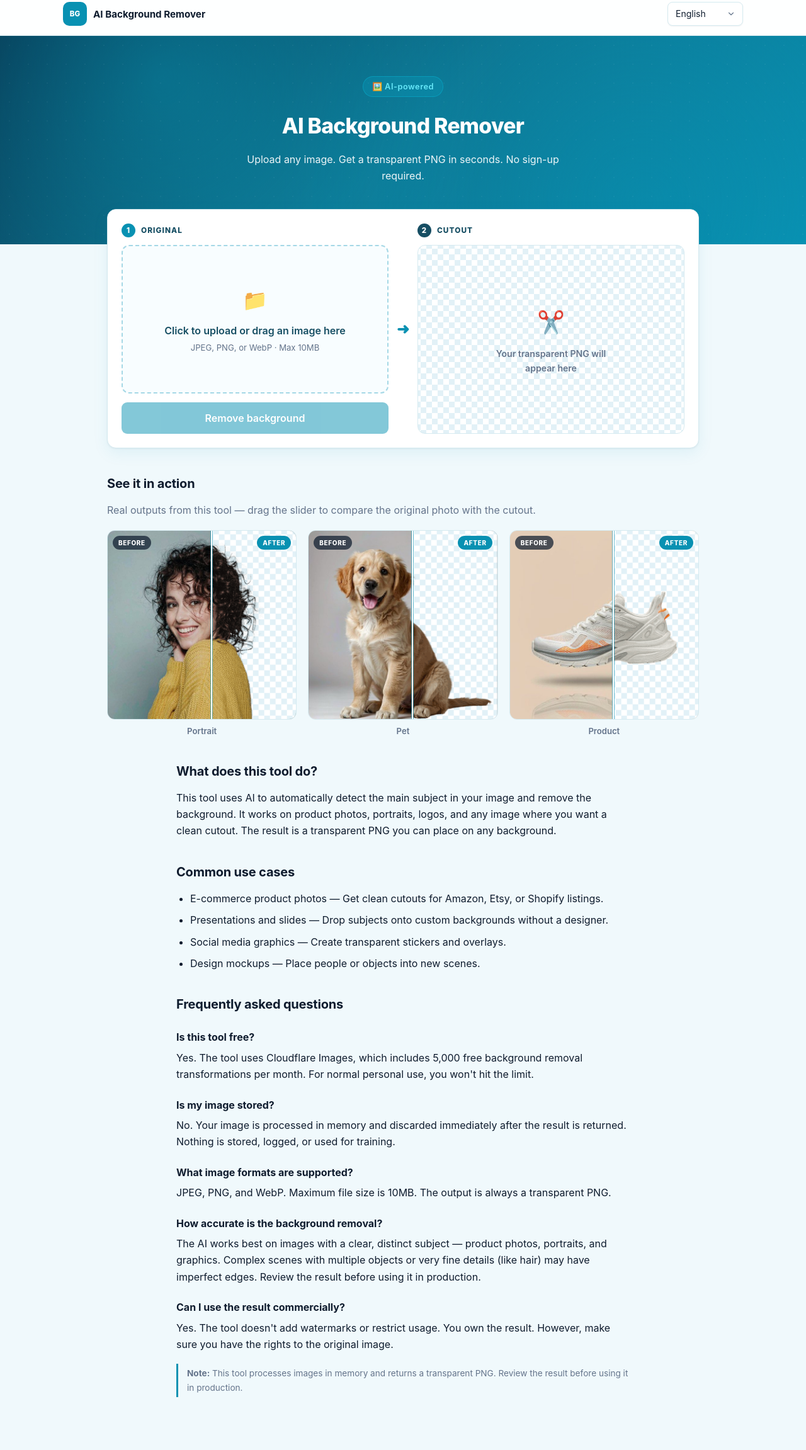
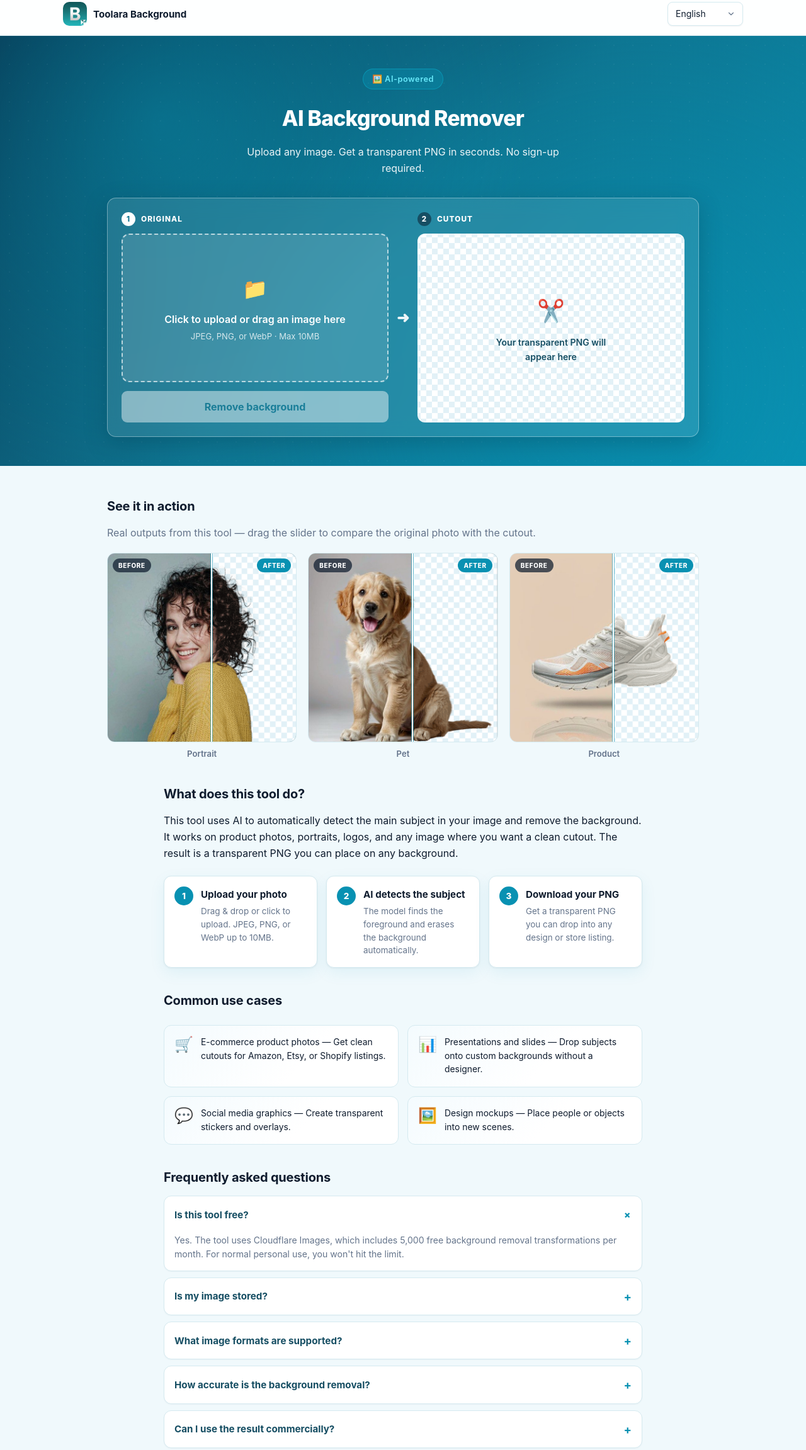
Before and after one commit to lvyafei2026-coder/ai-background-remover, a website: page public/index.html in a window 1280 px wide. Shown: the part 12-2315 px from the top of the page at 63% size. Drawn offline with Linux system fonts and the light colour scheme.

Commit message:
Glass gradient workspace, structured content sections, Toolara Background branding and icon

```diff
--- a/public/css/style.css
+++ b/public/css/style.css
@@ -10,17 +10,17 @@ html { scroll-behavior: smooth; }
 body { margin: 0; font-family: -apple-system, BlinkMacSystemFont, "Segoe UI", "PingFang SC", "Hiragino Sans GB", "Microsoft YaHei", "Noto Sans CJK SC", Roboto, sans-serif; background: var(--bg); color: var(--text); line-height: 1.65; -webkit-font-smoothing: antialiased; }
 .visually-hidden { position: absolute; width: 1px; height: 1px; padding: 0; margin: -1px; overflow: hidden; clip: rect(0,0,0,0); white-space: nowrap; border: 0; }
 
-.hero {
+.topzone {
   position: relative;
   overflow: hidden;
   color: #fff;
-  padding: 64px 20px 96px;
+  padding-bottom: 46px;
   background:
     radial-gradient(circle at 20% 20%, rgba(6,182,212,0.35) 0%, transparent 50%),
     radial-gradient(circle at 80% 80%, rgba(8,145,178,0.40) 0%, transparent 55%),
     linear-gradient(135deg, #082f49 0%, #0e7490 50%, #0891b2 100%);
 }
-.hero::before {
+.topzone::before {
   content: "";
   position: absolute; inset: 0;
   background-image: radial-gradient(rgba(255,255,255,0.07) 1.5px, transparent 1.5px);
@@ -28,7 +28,10 @@ body { margin: 0; font-family: -apple-system, BlinkMacSystemFont, "Segoe UI", "P
   opacity: 0.6;
   pointer-events: none;
 }
-.hero-inner { max-width: 720px; margin: 0 auto; position: relative; z-index: 2; text-align: center; }
+.topzone > * { position: relative; z-index: 2; }
+
+.hero { padding: 52px 20px 34px; }
+.hero-inner { max-width: 720px; margin: 0 auto; text-align: center; }
 .hero-badge {
   display: inline-block;
   background: rgba(6,182,212,0.20);
@@ -44,36 +47,40 @@ body { margin: 0; font-family: -apple-system, BlinkMacSystemFont, "Segoe UI", "P
 .hero h1 { font-size: 2.1rem; margin: 0 0 12px; font-weight: 800; letter-spacing: -0.02em; }
 .hero p { margin: 0 auto; opacity: 0.92; font-size: 1rem; max-width: 560px; }
 
-.wrap { max-width: 980px; margin: -56px auto 0; padding: 0 20px 64px; position: relative; z-index: 2; }
-main.wrap > section:not(.studio):not(.examples-section) { max-width: 720px; margin-left: auto; margin-right: auto; }
+.studio-area { max-width: 980px; margin: 0 auto; padding: 0 20px; }
+.wrap { max-width: 980px; margin: 0 auto; padding: 8px 20px 64px; }
+main.wrap > section { max-width: 760px; margin-left: auto; margin-right: auto; }
+main.wrap > section.examples-section { max-width: none; }
 
-/* ===== Studio: two-panel cutout bench ===== */
+/* ===== Studio: glass two-panel cutout bench on gradient ===== */
 .studio {
   display: grid;
   grid-template-columns: minmax(0, 1fr) 46px minmax(0, 1fr);
   align-items: stretch;
-  background: var(--card);
-  border: 1px solid var(--border);
+  background: rgba(255, 255, 255, 0.10);
+  border: 1px solid rgba(255, 255, 255, 0.35);
   border-radius: var(--radius);
   padding: 22px;
-  box-shadow: var(--shadow);
+  backdrop-filter: blur(14px);
+  -webkit-backdrop-filter: blur(14px);
+  box-shadow: 0 10px 36px rgba(3, 45, 66, 0.28);
 }
 .panel { display: flex; flex-direction: column; min-width: 0; }
 .panel-head {
   display: flex; align-items: center; gap: 9px;
   font-size: 0.74rem; font-weight: 800; letter-spacing: 0.09em; text-transform: uppercase;
-  color: var(--navy); margin-bottom: 12px;
+  color: #fff; margin-bottom: 12px;
 }
 .panel-step {
   width: 22px; height: 22px; flex: 0 0 22px; border-radius: 50%;
-  background: var(--accent); color: #fff;
+  background: #fff; color: var(--accent-dark);
   display: grid; place-items: center; font-size: 0.72rem; font-weight: 800;
 }
-.panel-step.step-alt { background: var(--navy); }
+.panel-step.step-alt { background: var(--navy); color: #fff; }
 .panel-body { flex: 1; display: flex; flex-direction: column; min-height: 0; }
 .panel-arrow {
   display: grid; place-items: center;
-  color: var(--accent); font-size: 1.5rem; font-weight: 800;
+  color: rgba(255,255,255,0.92); font-size: 1.5rem; font-weight: 800;
   user-select: none;
 }
 
@@ -81,44 +88,46 @@ main.wrap > section:not(.studio):not(.examples-section) { max-width: 720px; marg
 .upload-zone {
   flex: 1;
   display: flex; flex-direction: column; justify-content: center;
-  border: 2px dashed #a5d8e6;
+  border: 2px dashed rgba(255, 255, 255, 0.65);
   border-radius: 12px;
   padding: 40px 20px;
   text-align: center;
   cursor: pointer;
   transition: border-color 0.15s, background 0.15s;
-  background: #f8fdff;
+  background: rgba(255, 255, 255, 0.12);
 }
 .upload-zone:hover, .upload-zone.dragover {
-  border-color: var(--accent);
-  background: #ecf9fd;
+  border-color: #fff;
+  background: rgba(255, 255, 255, 0.22);
 }
 .upload-icon { font-size: 2rem; margin-bottom: 8px; }
-.upload-text { font-weight: 600; color: var(--navy); margin-bottom: 4px; }
-.upload-hint { font-size: 0.82rem; color: var(--muted); }
+.upload-text { font-weight: 600; color: #fff; margin-bottom: 4px; }
+.upload-hint { font-size: 0.82rem; color: rgba(255,255,255,0.78); }
 
 /* Preview (left panel after upload) */
 .preview { flex: 1; display: flex; flex-direction: column; cursor: pointer; }
 .preview-img {
   flex: 1; width: 100%; min-height: 0;
   object-fit: contain;
-  border-radius: 12px; border: 2px solid var(--border); background: #f8fafc;
+  border-radius: 12px; border: 2px solid rgba(255,255,255,0.55); background: #f8fafc;
 }
 .preview-change {
   margin-top: 8px; text-align: center;
-  font-size: 0.75rem; font-weight: 600; color: var(--accent);
+  font-size: 0.75rem; font-weight: 600; color: #fff;
+  opacity: 0.9;
 }
 
-button.calc { width: 100%; padding: 15px; margin-top: 14px; background: var(--accent); color: #fff; border: none; border-radius: 9px; font-size: 1rem; font-weight: 600; cursor: pointer; transition: background 0.15s; font-family: inherit; }
-button.calc:hover:not(:disabled) { background: var(--accent-dark); }
-button.calc:disabled { opacity: 0.5; cursor: not-allowed; }
+button.calc { width: 100%; padding: 15px; margin-top: 14px; background: #fff; color: var(--accent-dark); border: none; border-radius: 9px; font-size: 1rem; font-weight: 700; cursor: pointer; transition: background 0.15s, transform 0.1s; font-family: inherit; }
+button.calc:hover:not(:disabled) { background: #e5f6fc; }
+button.calc:active:not(:disabled) { transform: translateY(1px); }
+button.calc:disabled { opacity: 0.45; cursor: not-allowed; }
 
 /* Output panel (right) */
 .output-checker {
   flex: 1; position: relative;
   min-height: 300px;
   background: var(--checker);
-  border: 1px solid var(--border);
+  border: 1px solid rgba(255,255,255,0.55);
   border-radius: 12px;
   display: flex; align-items: center; justify-content: center;
   padding: 16px;
@@ -126,12 +135,12 @@ button.calc:disabled { opacity: 0.5; cursor: not-allowed; }
 }
 .empty-state { text-align: center; padding: 20px; }
 .empty-icon { font-size: 2.2rem; margin-bottom: 10px; }
-.empty-text { font-size: 0.88rem; color: var(--muted); font-weight: 600; max-width: 220px; }
+.empty-text { font-size: 0.88rem; color: var(--navy); font-weight: 600; max-width: 220px; }
 
 .loading {
   position: absolute; inset: 0;
   display: flex; align-items: center; justify-content: center; gap: 12px;
-  background: rgba(255,255,255,0.82);
+  background: rgba(255,255,255,0.85);
   font-size: 0.9rem; color: var(--accent); font-weight: 600;
   z-index: 2;
 }
@@ -146,10 +155,10 @@ button.calc:disabled { opacity: 0.5; cursor: not-allowed; }
 .result-actions { display: flex; align-items: center; gap: 12px; margin-top: 12px; flex-wrap: wrap; }
 .copy-btn { padding: 9px 18px; background: var(--accent); border: none; color: #fff; border-radius: 8px; font-size: 0.85rem; font-weight: 600; cursor: pointer; font-family: inherit; }
 .copy-btn:hover { background: var(--accent-dark); }
-.result-meta { font-size: 0.78rem; color: var(--muted); }
-.result-disclaimer { margin-top: 10px; font-size: 0.75rem; color: var(--muted); line-height: 1.5; }
+.result-meta { font-size: 0.78rem; color: rgba(255,255,255,0.9); }
+.result-disclaimer { margin-top: 10px; font-size: 0.75rem; color: rgba(255,255,255,0.72); line-height: 1.5; }
 
-.error { margin-top: 16px; padding: 14px 16px; background: #fef2f2; border: 1px solid #fecaca; border-radius: 10px; color: #b91c1c; font-size: 0.9rem; font-weight: 600; }
+.error { margin-top: 16px; padding: 14px 16px; background: #fff; border: 2px solid #fca5a5; border-radius: 10px; color: #b91c1c; font-size: 0.9rem; font-weight: 600; box-shadow: 0 6px 18px rgba(3,45,66,0.18); }
 
 /* ===== Examples: before/after slider ===== */
 .examples-section { margin-top: 40px; }
@@ -205,16 +214,66 @@ li { margin-bottom: 8px; line-height: 1.65; }
 .disclaimer { font-size: 0.85rem; color: var(--muted); border-left: 3px solid var(--accent); padding: 4px 0 4px 14px; margin-top: 18px; }
 .footer { text-align: center; font-size: 0.8rem; color: var(--muted); padding: 24px 20px 48px; }
 
+/* ===== Structured content: how it works ===== */
+.how-grid { display: grid; grid-template-columns: repeat(3, minmax(0, 1fr)); gap: 14px; margin-top: 22px; }
+.how-card {
+  display: flex; gap: 12px; align-items: flex-start;
+  background: var(--card); border: 1px solid var(--border);
+  border-radius: 12px; padding: 16px;
+  box-shadow: var(--shadow);
+}
+.how-num {
+  width: 30px; height: 30px; flex: 0 0 30px; border-radius: 50%;
+  background: var(--accent); color: #fff;
+  display: grid; place-items: center; font-size: 0.85rem; font-weight: 800;
+}
+.how-body h3 { margin: 0 0 4px; font-size: 0.95rem; }
+.how-body p { margin: 0; font-size: 0.84rem; color: var(--muted); line-height: 1.55; }
+
+/* ===== Structured content: use cases ===== */
+.use-grid { display: grid; grid-template-columns: repeat(2, minmax(0, 1fr)); gap: 14px; margin-top: 22px; }
+.use-card {
+  display: flex; gap: 12px; align-items: flex-start;
+  background: linear-gradient(135deg, #f4fbfe 0%, #ffffff 60%);
+  border: 1px solid var(--border);
+  border-radius: 12px; padding: 16px;
+}
+.use-icon { font-size: 1.5rem; line-height: 1.2; flex: 0 0 auto; }
+.use-card p { margin: 0; font-size: 0.87rem; color: var(--text); line-height: 1.55; }
+
+/* ===== Structured content: FAQ accordion ===== */
+.faq-item {
+  background: var(--card); border: 1px solid var(--border);
+  border-radius: 12px; padding: 0 16px; margin-bottom: 10px;
+  box-shadow: 0 1px 2px rgba(15,28,46,0.04);
+}
+.faq-item summary {
+  cursor: pointer; list-style: none;
+  padding: 14px 0; font-weight: 700; font-size: 0.95rem; color: var(--navy);
+  display: flex; align-items: center; justify-content: space-between; gap: 10px;
+}
+.faq-item summary::-webkit-details-marker { display: none; }
+.faq-item summary::after {
+  content: "+"; font-size: 1.15rem; font-weight: 700; color: var(--accent);
+  flex: 0 0 auto; transition: transform 0.15s;
+}
+.faq-item[open] summary::after { transform: rotate(45deg); }
+.faq-item p { margin: 0 0 14px; font-size: 0.88rem; color: var(--muted); line-height: 1.6; }
+
 @media (max-width: 860px) {
   .studio { grid-template-columns: 1fr; padding: 16px; }
   .panel-arrow { padding: 6px 0; transform: rotate(90deg); }
   .output-checker { min-height: 260px; }
   .ex-row { grid-template-columns: 1fr; max-width: 420px; margin-left: auto; margin-right: auto; }
+  .how-grid { grid-template-columns: 1fr; }
+  .use-grid { grid-template-columns: 1fr; }
 }
 @media (max-width: 560px) {
-  .hero { padding: 48px 16px 80px; }
+  .topzone { padding-bottom: 34px; }
+  .hero { padding: 38px 16px 26px; }
   .hero h1 { font-size: 1.5rem; }
-  .wrap { padding: 0 14px 48px; }
+  .studio-area { padding: 0 14px; }
+  .wrap { padding: 8px 14px 48px; }
   .studio { padding: 14px; }
   .upload-zone { padding: 28px 14px; }
 }
@@ -222,6 +281,7 @@ li { margin-bottom: 8px; line-height: 1.65; }
 .site-header { position: relative; z-index: 10; background: rgba(255,255,255,0.96); border-bottom: 1px solid var(--border, #e2e8f0); }
 .site-header-inner { max-width: 1120px; min-height: 68px; margin: 0 auto; padding: 10px 20px; display: flex; align-items: center; justify-content: space-between; gap: 20px; }
 .site-brand { min-width: 0; display: flex; align-items: center; gap: 10px; color: var(--text, #0f1c2e); text-decoration: none; font-weight: 700; }
+.site-brand-logo { width: 38px; height: 38px; flex: 0 0 38px; border-radius: 10px; display: block; }
 .site-brand-mark { width: 38px; height: 38px; flex: 0 0 38px; display: grid; place-items: center; border-radius: 10px; background: var(--accent, #2563eb); color: #fff; font-size: 0.72rem; font-weight: 800; }
 .site-brand-name { font-size: 0.95rem; line-height: 1.25; }
 .site-nav { display: flex; align-items: center; gap: 10px; }
--- a/public/index.html
+++ b/public/index.html
@@ -3,11 +3,16 @@
 <head>
 <meta charset="UTF-8">
 <meta name="viewport" content="width=device-width, initial-scale=1.0">
-<title>AI Background Remover — Remove Image Backgrounds in Seconds (Free)</title>
-<meta name="description" content="Free AI background remover. Upload any image and get a transparent PNG in seconds. No sign-up, no upload to third-party servers. Powered by Cloudflare Images.">
-<meta name="keywords" content="remove background, background remover, transparent background, remove bg, ai background remover">
+<title>Toolara Background — Free AI Background Remover | Transparent PNG in Seconds</title>
+<meta name="description" content="Toolara Background is a free AI background remover. Upload any photo and download a transparent PNG cutout in seconds — no sign-up, no watermarks. Works on product photos, portraits, pets, and logos.">
+<meta name="keywords" content="remove background, background remover, transparent background, transparent png, remove bg, ai background remover, image cutout, eraser">
 <meta name="robots" content="index, follow, max-snippet:-1, max-image-preview:large">
 <meta name="theme-color" content="#0891b2">
+
+<link rel="icon" href="/favicon.ico" sizes="48x48">
+<link rel="icon" type="image/png" sizes="32x32" href="/images/icons/favicon-32x32.png">
+<link rel="icon" type="image/png" sizes="16x16" href="/images/icons/favicon-16x16.png">
+<link rel="apple-touch-icon" href="/images/logo-512.png">
 
 <link rel="canonical" href="https://background.toolara.dev/">
 <link rel="alternate" hreflang="en" href="https://background.toolara.dev/">
@@ -15,8 +20,9 @@
 <link rel="alternate" hreflang="x-default" href="https://background.toolara.dev/">
 
 <meta property="og:type" content="website">
-<meta property="og:title" content="AI Background Remover — Remove Image Backgrounds">
-<meta property="og:description" content="Upload any image, get a transparent PNG in seconds.">
+<meta property="og:site_name" content="Toolara Background">
+<meta property="og:title" content="Toolara Background — AI Background Remover">
+<meta property="og:description" content="Upload any image, get a transparent PNG in seconds. Free, no sign-up.">
 <meta property="og:url" content="https://background.toolara.dev/">
 <meta property="og:image" content="https://background.toolara.dev/og-image.png">
 <meta property="og:image:width" content="1200">
@@ -29,7 +35,7 @@
 {
   "@context": "https://schema.org",
   "@type": "WebApplication",
-  "name": "AI Background Remover",
+  "name": "Toolara Background",
   "url": "https://background.toolara.dev/",
   "applicationCategory": "UtilityApplication",
   "operatingSystem": "Any",
@@ -38,7 +44,7 @@
 }
 </script>
 
-<link rel="stylesheet" href="/css/style.css?v=20261104a">
+<link rel="stylesheet" href="/css/style.css?v=20261104b">
 <style id="footer-groups-css">
 .site-footer-grid{grid-template-columns:minmax(0,0.85fr) minmax(0,2.65fr)!important;gap:40px!important}
 .site-footer-column:nth-child(2){grid-row:1/span 2!important}
@@ -69,22 +75,23 @@
 @media(max-width:640px){.site-footer-grid{grid-template-columns:1fr !important;gap:26px !important}}
 </style></head>
 <body>
-<header class="site-header"><div class="site-header-inner"><a class="site-brand" href="/" aria-label="ai-background-remover"><span class="site-brand-mark" aria-hidden="true">BG</span><span class="site-brand-name" data-i18n="title"></span></a><nav class="site-nav" aria-label="Site navigation"><select id="langSelect" onchange="setLang(this.value)" aria-label="Language">
+<header class="site-header"><div class="site-header-inner"><a class="site-brand" href="/" aria-label="Toolara Background"><img class="site-brand-logo" src="/images/logo-96.png" alt="Toolara Background logo" width="38" height="38"><span class="site-brand-name" data-i18n="title"></span></a><nav class="site-nav" aria-label="Site navigation"><select id="langSelect" onchange="setLang(this.value)" aria-label="Language">
       <option value="en">English</option>
       <option value="zh">简体中文</option>
     </select></nav></div></header>
 
 
+<section class="topzone">
 <header class="hero">
 
   <div class="hero-inner">
     <div class="hero-badge">🖼️ AI-powered</div>
-    <h1 data-i18n="title">AI Background Remover</h1>
+    <h1 data-i18n="heroTitle">AI Background Remover</h1>
     <p data-i18n="subtitle">Upload any image. Get a transparent PNG in seconds. No sign-up required.</p>
   </div>
 </header>
 
-<main class="wrap">
+<div class="studio-area">
   <section class="studio" id="studio">
     <div class="panel panel-input">
       <div class="panel-head"><span class="panel-step">1</span><span data-i18n="panelOriginal">Original</span></div>
@@ -131,7 +138,10 @@
   </section>
 
   <div id="error" class="error" style="display:none;"></div>
+</div>
+</section>
 
+<main class="wrap">
   <section class="examples-section">
     <h2 data-i18n="examplesTitle">See it in action</h2>
     <p class="examples-sub" data-i18n="examplesText">Real outputs from this tool — drag the slider to compare the original photo with the cutout.</p>
@@ -169,37 +179,66 @@
     </div>
   </section>
 
-  <section>
+  <section class="about-section">
     <h2 data-i18n="whatIsTitle">What does this tool do?</h2>
     <p data-i18n="whatIsText">This tool uses AI to automatically detect the main subject in your image and remove the background. It works on product photos, portraits, logos, and any image where you want a clean cutout. The result is a transparent PNG you can place on any background.</p>
+    <div class="how-grid">
+      <div class="how-card">
+        <div class="how-num">1</div>
+        <div class="how-body">
+          <h3 data-i18n="how1t">Upload your photo</h3>
+          <p data-i18n="how1d">Drag &amp; drop or click to upload. JPEG, PNG, or WebP up to 10MB.</p>
+        </div>
+      </div>
+      <div class="how-card">
+        <div class="how-num">2</div>
+        <div class="how-body">
+          <h3 data-i18n="how2t">AI detects the subject</h3>
+          <p data-i18n="how2d">The model finds the foreground and erases the background automatically.</p>
+        </div>
+      </div>
+      <div class="how-card">
+        <div class="how-num">3</div>
+        <div class="how-body">
+          <h3 data-i18n="how3t">Download your PNG</h3>
+          <p data-i18n="how3d">Get a transparent PNG you can drop into any design or store listing.</p>
+        </div>
+      </div>
+    </div>
   </section>
 
-  <section>
+  <section class="uses-section">
     <h2 data-i18n="useCasesTitle">Common use cases</h2>
-    <ul>
-      <li data-i18n="use1"><strong>E-commerce product photos</strong> — Get clean cutouts for Amazon, Etsy, or Shopify listings.</li>
-      <li data-i18n="use2"><strong>Presentations and slides</strong> — Drop subjects onto custom backgrounds without a designer.</li>
-      <li data-i18n="use3"><strong>Social media graphics</strong> — Create transparent stickers and overlays.</li>
-      <li data-i18n="use4"><strong>Design mockups</strong> — Place people or objects into new scenes.</li>
-    </ul>
+    <div class="use-grid">
+      <div class="use-card"><div class="use-icon">🛒</div><p data-i18n="use1">E-commerce product photos — Get clean cutouts for Amazon, Etsy, or Shopify listings.</p></div>
+      <div class="use-card"><div class="use-icon">📊</div><p data-i18n="use2">Presentations and slides — Drop subjects onto custom backgrounds without a designer.</p></div>
+      <div class="use-card"><div class="use-icon">💬</div><p data-i18n="use3">Social media graphics — Create transparent stickers and overlays.</p></div>
+      <div class="use-card"><div class="use-icon">🖼️</div><p data-i18n="use4">Design mockups — Place people or objects into new scenes.</p></div>
+    </div>
   </section>
 
-  <section>
+  <section class="faq-section">
     <h2 data-i18n="faqTitle">Frequently asked questions</h2>
-    <h3 data-i18n="faq1q">Is this tool free?</h3>
-    <p data-i18n="faq1a">Yes. The tool uses Cloudflare Images, which includes 5,000 free background removal transformations per month. For normal personal use, you won't hit the limit.</p>
-
-    <h3 data-i18n="faq2q">Is my image stored?</h3>
-    <p data-i18n="faq2a">No. Your image is processed in memory and discarded immediately after the result is returned. Nothing is stored, logged, or used for training.</p>
-
-    <h3 data-i18n="faq3q">What image formats are supported?</h3>
-    <p data-i18n="faq3a">JPEG, PNG, and WebP. Maximum file size is 10MB. The output is always a transparent PNG.</p>
-
-    <h3 data-i18n="faq4q">How accurate is the background removal?</h3>
-    <p data-i18n="faq4a">The AI works best on images with a clear, distinct subject — product photos, portraits, and graphics. Complex scenes with multiple objects or very fine details (like hair) may have imperfect edges. Review the result before using it in production.</p>
-
-    <h3 data-i18n="faq5q">Can I use the result commercially?</h3>
-    <p data-i18n="faq5a">Yes. The tool doesn't add watermarks or restrict usage. You own the result. However, make sure you have the rights to the original image.</p>
+    <details class="faq-item" open>
+      <summary data-i18n="faq1q">Is this tool free?</summary>
+      <p data-i18n="faq1a">Yes. The tool uses Cloudflare Images, which includes 5,000 free background removal transformations per month. For normal personal use, you won't hit the limit.</p>
+    </details>
+    <details class="faq-item">
+      <summary data-i18n="faq2q">Is my image stored?</summary>
+      <p data-i18n="faq2a">No. Your image is processed in memory and discarded immediately after the result is returned. Nothing is stored, logged, or used for training.</p>
+    </details>
+    <details class="faq-item">
+      <summary data-i18n="faq3q">What image formats are supported?</summary>
+      <p data-i18n="faq3a">JPEG, PNG, and WebP. Maximum file size is 10MB. The output is always a transparent PNG.</p>
+    </details>
+    <details class="faq-item">
+      <summary data-i18n="faq4q">How accurate is the background removal?</summary>
+      <p data-i18n="faq4a">The AI works best on images with a clear, distinct subject — product photos, portraits, and graphics. Complex scenes with multiple objects or very fine details (like hair) may have imperfect edges. Review the result before using it in production.</p>
+    </details>
+    <details class="faq-item">
+      <summary data-i18n="faq5q">Can I use the result commercially?</summary>
+      <p data-i18n="faq5a">Yes. The tool doesn't add watermarks or restrict usage. You own the result. However, make sure you have the rights to the original image.</p>
+    </details>
 
     <div class="disclaimer" data-i18n="disclaimer"><strong>Note:</strong> This tool processes images in memory and returns a transparent PNG. Review the result before using it in production.</div>
   </section>
@@ -217,6 +256,6 @@
 </footer>
 
 <script src="/js/i18n.js"></script>
-<script src="/js/app.js?v=20261104a"></script>
+<script src="/js/app.js?v=20261104b"></script>
 </body>
 </html>
--- a/public/locales/en.json
+++ b/public/locales/en.json
@@ -1,5 +1,5 @@
 {
-  "title": "AI Background Remover",
+  "title": "Toolara Background",
   "subtitle": "Upload any image. Get a transparent PNG in seconds. No sign-up required.",
   "calcHeading": "Background remover",
   "uploadText": "Click to upload or drag an image here",
@@ -46,5 +46,12 @@
   "tagAfter": "After",
   "exPortrait": "Portrait",
   "exPet": "Pet",
-  "exProduct": "Product"
+  "exProduct": "Product",
+  "heroTitle": "AI Background Remover",
+  "how1t": "Upload your photo",
+  "how1d": "Drag & drop or click to upload. JPEG, PNG, or WebP up to 10MB.",
+  "how2t": "AI detects the subject",
+  "how2d": "The model finds the foreground and erases the background automatically.",
+  "how3t": "Download your PNG",
+  "how3d": "Get a transparent PNG you can drop into any design or store listing."
 }
```
Also changed, not shown: public/locales/zh.json (+9 -2 lines), public/favicon.ico (added), public/images/icons/favicon-16x16.png (added), public/images/icons/favicon-32x32.png (added), public/images/icons/favicon-48x48.png (added), public/images/logo-512.png (added), public/images/logo-96.png (added).
